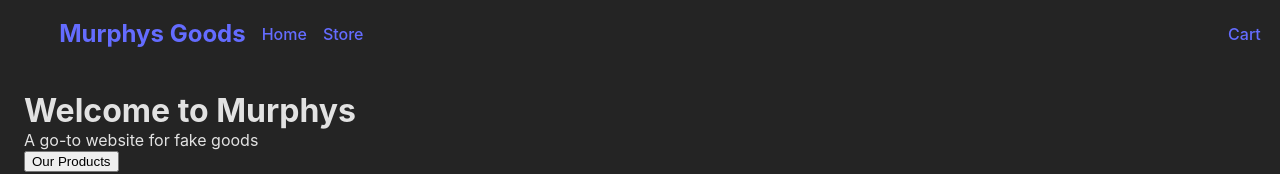
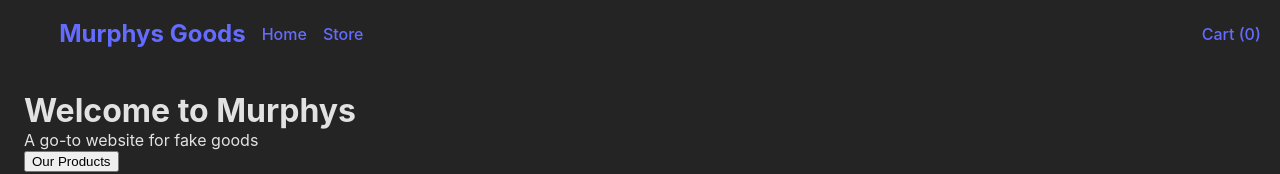
Before and after one commit to tdogpog/shoppingCartReact, a React (Vite) app: page / in a window 1280 px wide. Shown: the top 174 px of the page. Built offline with nearby package versions, Linux system fonts and the light colour scheme.

Commit message:
Wrapped main.jsx in context instead of MainParent so MainParent had access to context
Styling updates

Shoppage linked to context

```diff
--- a/src/components/Context.jsx
+++ b/src/components/Context.jsx
@@ -1,4 +1,4 @@
-import React, { createContext, useState, useEffect } from "react";
+import React, { createContext, useState, useMemo } from "react";
 
 //handler for the children
 //in order to get value via useContext
@@ -43,21 +43,37 @@ export const CartProvider = ({ children }) => {
     );
   };
 
-  const fullremoveFromCart = (product) => {
+  const removeFromCart = (product) => {
     setCart((prevCart) => prevCart.filter((item) => item.id !== product.id));
   };
 
-  const checkout = () => {};
+  const checkout = () => {
+    if (cartSize === 0) {
+      alert("Cart is empty");
+      return;
+    } else {
+      setCart([]);
+      alert("Thanks for purchasing");
+    }
+  };
 
-  const cartSize = () => {};
+  //memoized to prevent unnecessary repeat calcs
+  // only runs when cart changes
+  const cartSize = useMemo(
+    () => cart.reduce((total, item) => total + item.quantity, 0),
+    [cart]
+  );
 
-  const cartPrice = () => {};
+  const cartPrice = useMemo(
+    () => cart.reduce((total, item) => total + item.price * item.quantity, 0),
+    [cart]
+  );
 
   const contextValue = {
     cart,
     addToCart,
     decrementFromCart,
-    fullremoveFromCart,
+    removeFromCart,
     checkout,
     cartSize,
     cartPrice,
--- a/src/components/MainParent.jsx
+++ b/src/components/MainParent.jsx
@@ -1,10 +1,10 @@
 import { Link, Outlet } from "react-router-dom";
-
-import { CartProvider } from "./Context";
+import { useContext } from "react";
+import { CartContext } from "./Context";
 
 function MainParent() {
+  const { cartSize } = useContext(CartContext);
   return (
-    <CartProvider>
     <div className="pageContainer">
       <nav className="header">
         <div className="leftHeader">
@@ -25,7 +25,7 @@ function MainParent() {
         <div className="rightHeader">
           <ul>
             <li>
-                <Link to="checkout">Cart</Link>
+              <Link to="checkout">Cart ({cartSize})</Link>
             </li>
           </ul>
         </div>
@@ -34,7 +34,6 @@ function MainParent() {
         <Outlet />
       </div>
     </div>
-    </CartProvider>
   );
 }
 
--- a/src/components/childcomponents/Shoppage.jsx
+++ b/src/components/childcomponents/Shoppage.jsx
@@ -1,7 +1,10 @@
-import React, { useEffect, useState } from "react";
+import React, { useEffect, useState, useContext } from "react";
 import { Link } from "react-router-dom";
+import { CartContext } from "../Context";
 
 function Shoppage() {
+  const { addToCart } = useContext(CartContext);
+
   const [products, setProducts] = useState([]);
   const [loading, setLoading] = useState(false);
   const [error, setError] = useState(null);
@@ -39,14 +42,14 @@ function Shoppage() {
     return <div>Error occurred: {error}</div>;
   }
   return (
-    <div className="homecontainer">
-      <div>
-        <h1>Items {products.length}</h1>
+    <div className="shopcontainer">
+      <h1>Items {products.length}</h1>
+      <div className="productContainer">
         {products.map((product) => (
-          <div key={product.id}>
-            <img src={product.image} />
-            <p>{product.price}</p>
-            <button></button>
+          <div className="productItem" key={product.id}>
+            <img className="shopItemImg" src={product.image} />
+            <p>${product.price}</p>
+            <button onClick={addToCart}>Add to Cart</button>
           </div>
         ))}
       </div>
--- a/src/index.css
+++ b/src/index.css
@@ -58,3 +58,24 @@ li {
 .main {
   padding: 1.5rem;
 }
+
+.productContainer {
+  display: grid;
+  grid-template-columns: repeat(3, 1fr);
+  gap: 1rem;
+}
+
+.productItem {
+  display: flex;
+  flex-direction: column;
+  align-items: center;
+  justify-content: center;
+  gap: 1rem;
+}
+
+img {
+  height: 10rem;
+  width: auto;
+  max-width: 100%;
+  object-fit: cover;
+}
--- a/src/main.jsx
+++ b/src/main.jsx
@@ -7,6 +7,7 @@ import Homepage from "./components/childcomponents/Homepage";
 import Shoppage from "./components/childcomponents/Shoppage";
 import ItemDescriptionpage from "./components/childcomponents/ItemDescriptionpage";
 import Checkoutpage from "./components/childcomponents/Checkoutpage";
+import { CartProvider } from "./components/Context";
 
 const router = createBrowserRouter([
   {
@@ -32,6 +33,8 @@ const router = createBrowserRouter([
 
 createRoot(document.getElementById("root")).render(
   <StrictMode>
-    <RouterProvider router={router} />
+    <CartProvider>
+      <RouterProvider router={router} />
+    </CartProvider>
   </StrictMode>
 );
```
Lines whose indentation alone changed are shown as unchanged.
